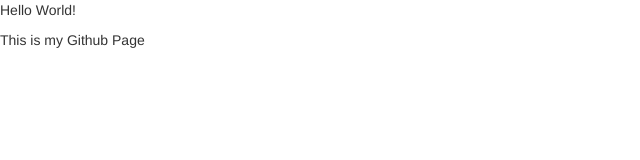
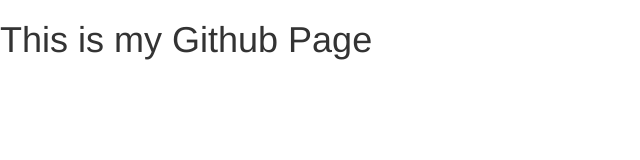
Before and after one commit to HarigovindV10/HarigovindV10.github.io, a plain HTML site: page index.html in a window 1280 px wide. Shown: the whole page, without its empty margins (0-640 px from the left). Drawn offline with nearby package versions, Linux system fonts and the light colour scheme.

Commit message:
Added heading

```diff
--- a/index.html
+++ b/index.html
@@ -16,8 +16,7 @@
     <![endif]-->
   </head>
   <body>
-    <p>Hello World!</p>
-    <p>This is my Github Page</p>
+    <h1>This is my Github Page<h1>
 
     <script src="https://ajax.googleapis.com/ajax/libs/jquery/1.11.3/jquery.min.js"></script>
     <script src="https://maxcdn.bootstrapcdn.com/bootstrap/3.3.5/js/bootstrap.min.js"></script>
```
